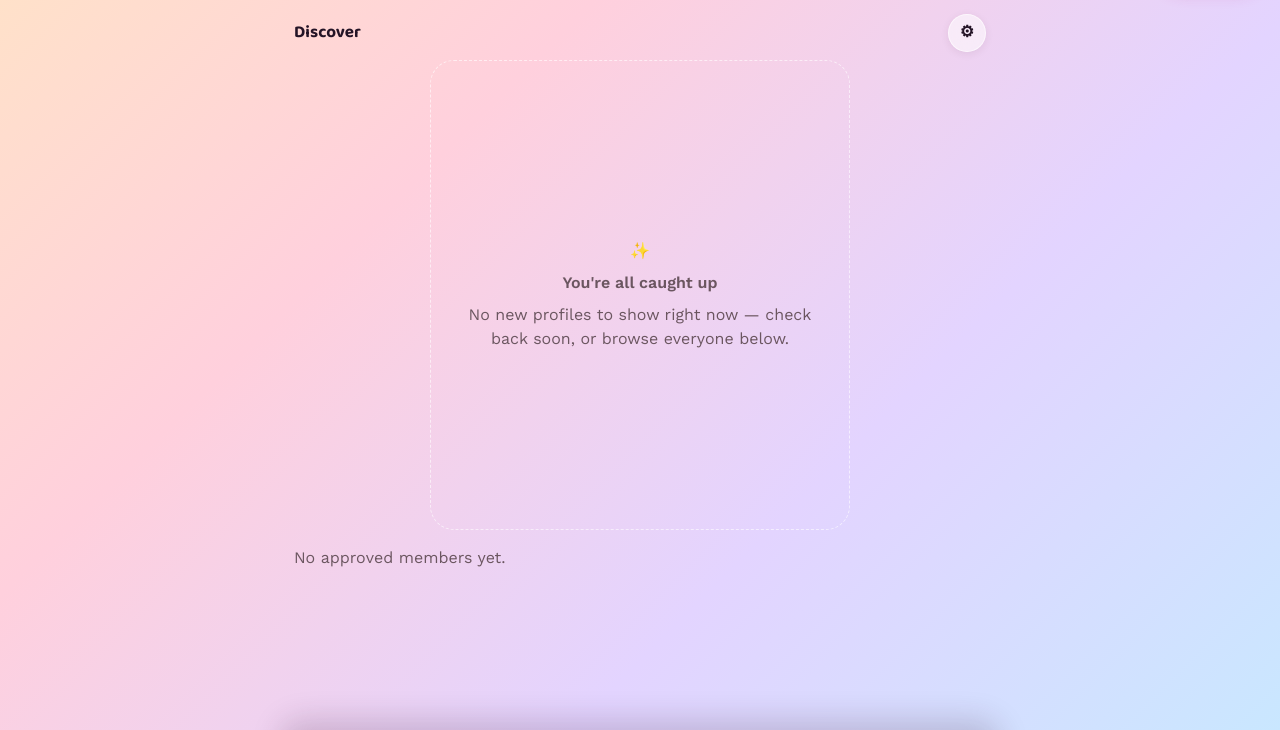
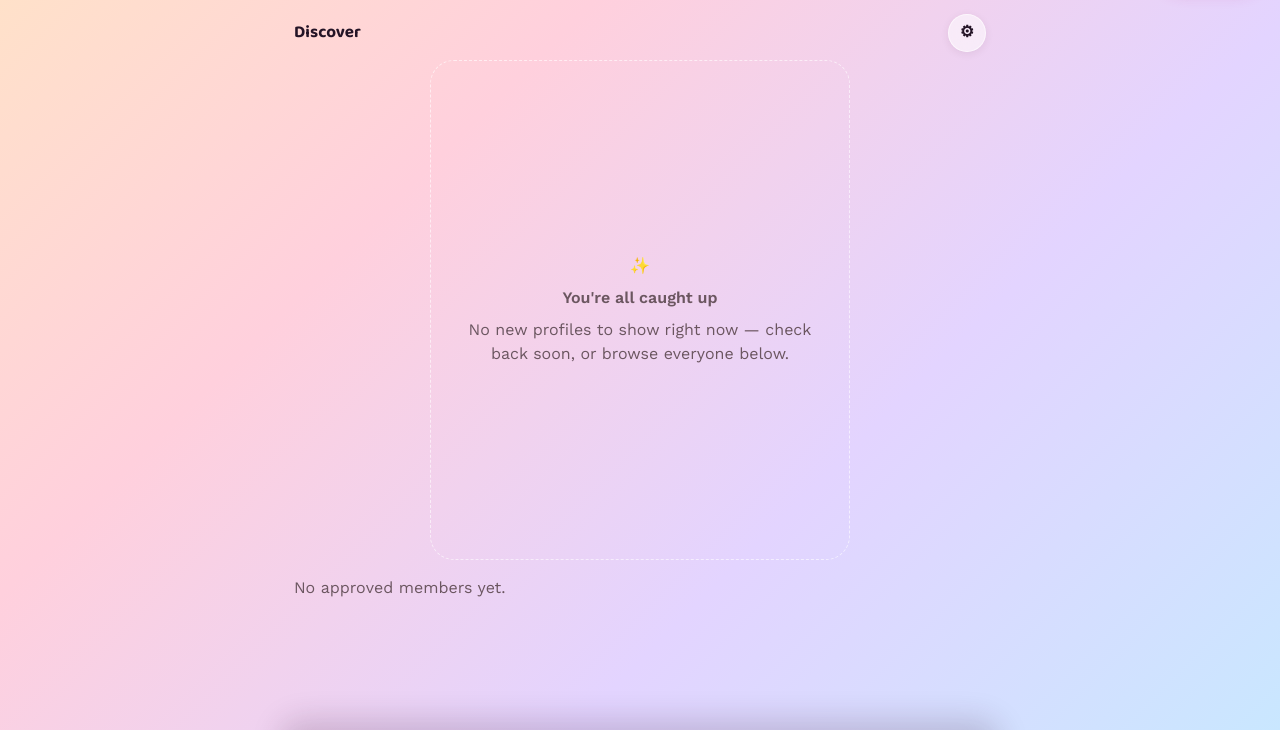
Before and after one commit to Esonasipho03/mzantsi-link, a Django app: template accounts/templates/accounts/home.html in a window 1280 px wide. Shown: the part 70-800 px from the top of the page. Run offline with Django 3.2, Linux system fonts and the light colour scheme; the template is opened without the code that fills it, so the values that code supplies are empty.

Commit message:
swipe card height

```diff
--- a/static/css/style.css
+++ b/static/css/style.css
@@ -339,8 +339,8 @@ button:active, input[type=submit]:active { transform: translateY(0); }
   aspect-ratio: auto;
   height: calc(100vh - 330px);
   height: calc(100dvh - 330px);
-  min-height: 380px;
-  max-height: 620px;
+  min-height: 500px;
+  max-height: 720px;
 }
 .swipe-card {
   position: absolute;
```
